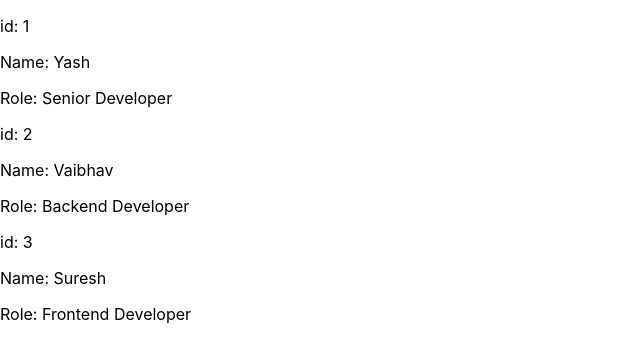
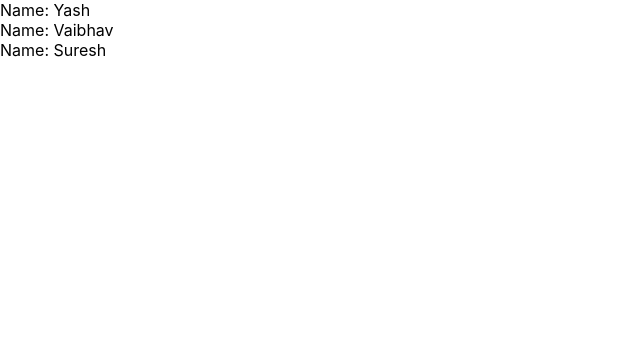
Before and after one commit to RajathRao2000/nextjs-app, a Next.js app: page /aboutus in a window 1280 px wide. Shown: the top 362 px of the page, without its empty margins (0-640 px from the left). Built offline with nearby package versions, Linux system fonts and the light colour scheme.

Commit message:
Final touch to about us page

```diff
--- a/pages/aboutus/[devid].js
+++ b/pages/aboutus/[devid].js
@@ -15,9 +15,8 @@ const Developer = () => {
     <div>
       {devDetail ? (
         <>
-          <p>{devDetail.id}</p>
-          <p>{devDetail.name}</p>
-          <p>{devDetail.role}</p>
+          <p>Name: {devDetail.name}</p>
+          <p>Role: {devDetail.role}</p>
         </>
       ) : (
         <p>Developer doesn't exist</p>
--- a/pages/aboutus/index.js
+++ b/pages/aboutus/index.js
@@ -1,20 +1,22 @@
 import React from "react";
-
+import Link from "next/link";
 const AboutUs = () => {
   const details = [
     { id: 1, name: "Yash", role: "Senior Developer" },
     { id: 2, name: "Vaibhav", role: "Backend Developer" },
     { id: 3, name: "Suresh", role: "Frontend Developer" },
   ];
-  return <section className="aboutus">
-    {details.map(detail=>{
-      return <div key={detail.id} className="person-detail">
-        <p>id: {detail.id}</p>
-        <p>Name: {detail.name}</p>
-        <p>Role: {detail.role}</p>
-      </div>
-    })}
-  </section>;
+  return (
+    <section className="aboutus">
+      {details.map((detail) => {
+        return (
+          <div key={detail.id} className="person-detail">
+            Name: <Link href={`aboutus/${detail.id}`}>{detail.name}</Link>
+          </div>
+        );
+      })}
+    </section>
+  );
 };
 
 export default AboutUs;
```
Also changed, not shown: pages/aboutus/developer.js (deleted, +0 -9 lines).
